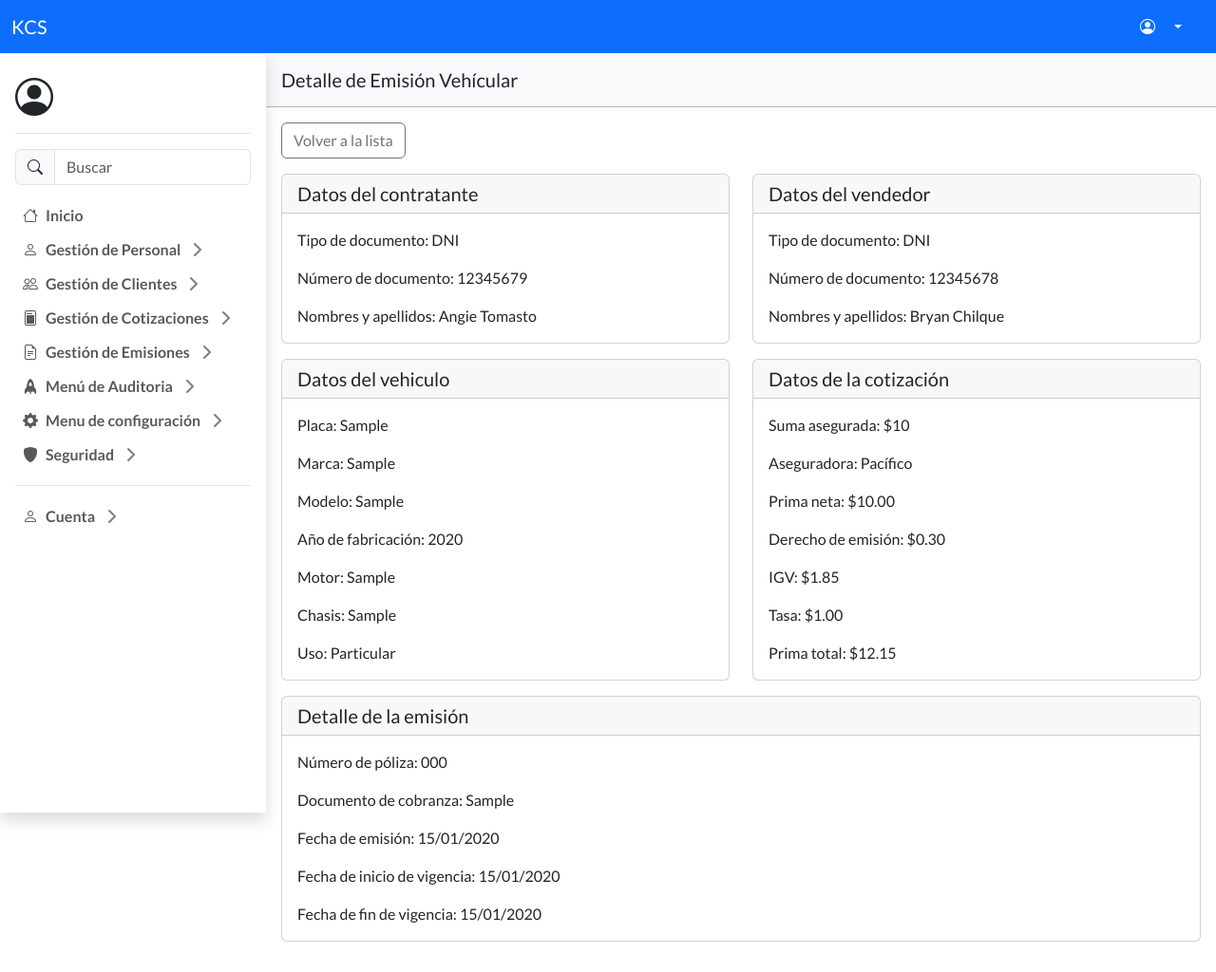
After one commit to bryan-chilque/university-degree-project, a Django app: page /web/1/issuance/insurance/vehicle/detail/1/ in a window 1280 px wide. The commit adds this page. Shown: the whole page at 95% size. Run offline with Django 4.2, Linux system fonts and the light colour scheme; data comes from the database, SQL or seed files in the repository; tables that the repository leaves empty hold one stand-in row (values such as "Sample post"); some libraries are stand-ins or nearby versions.

Commit message:
feat: edit and detail view with styles

```diff
--- a/rrggweb/templates/rrggweb/base.html
+++ b/rrggweb/templates/rrggweb/base.html
@@ -8,7 +8,7 @@
 
       {% endblock %}
     </title>
-    <link rel="icon" href="https://cdn.icon-icons.com/icons2/851/PNG/512/pikachu_icon-icons.com_67535.png" type="image/x-icon" />
+    <link rel="icon" href="https://kcs.pe/View/img/Icon/KCS-Icono.png" type="image/x-icon" />
     <link href="https://cdn.jsdelivr.net/npm/bootstrap@5.3.0/dist/css/bootstrap.min.css" rel="stylesheet" integrity="sha384-9ndCyUaIbzAi2FUVXJi0CjmCapSmO7SnpJef0486qhLnuZ2cdeRhO02iuK6FUUVM" crossorigin="anonymous" />
     <script src="https://cdn.jsdelivr.net/npm/bootstrap@5.3.0/dist/js/bootstrap.bundle.min.js" integrity="sha384-geWF76RCwLtnZ8qwWowPQNguL3RmwHVBC9FhGdlKrxdiJJigb/j/68SIy3Te4Bkz" crossorigin="anonymous"></script>
     <link rel="stylesheet" href="https://cdnjs.cloudflare.com/ajax/libs/apexcharts/3.41.0/apexcharts.min.css" integrity="sha512-5k2n0KtbytaKmxjJVf3we8oDR34XEaWP2pibUtul47dDvz+BGAhoktxn7SJRQCHNT5aJXlxzVd45BxMDlCgtcA==" crossorigin="anonymous" referrerpolicy="no-referrer" />
--- /dev/null
+++ b/rrggweb/templates/rrggweb/issuance/insurance/vehicle/detail_issuance.html
@@ -0,0 +1,88 @@
+{% extends 'rrggweb/dashboard.html' %} {% block title_section %}
+  Detalle de Emisión Vehícular
+{% endblock %}
+{% block content %}
+  <div class="row mb-3">
+    <div class="col-12">
+      <a href="{% url 'rrggweb:issuance:insurance:vehicle:list' view.kwargs.consultant_id %}" class="btn btn-outline-secondary">
+        <i class="fas fa-arrow-left"></i> Volver a la lista
+      </a>
+    </div>
+  </div>
+  <div class="row mb-3">
+    <div class="col-md-6">
+      <div class="card">
+        <div class="card-header">
+          <h5 class="card-title mb-0">Datos del contratante</h5>
+        </div>
+        <div class="card-body">
+          <p class="card-text">Tipo de documento: DNI</p>
+          <p class="card-text">Número de documento: {{ object.quotation_vehicle_premium.quotation_insurance_vehicle.vehicle.customer.document_number }}</p>
+          <p class="card-text">Nombres y apellidos: {{ object.quotation_vehicle_premium.quotation_insurance_vehicle.vehicle.customer }}</p>
+        </div>
+      </div>
+    </div>
+    <div class="col-md-6">
+      <div class="card">
+        <div class="card-header">
+          <h5 class="card-title mb-0">Datos del vendedor</h5>
+        </div>
+        <div class="card-body">
+          <p class="card-text">Tipo de documento: DNI</p>
+          <p class="card-text">Número de documento: {{ object.quotation_vehicle_premium.quotation_insurance_vehicle.consultant.document_number }}</p>
+          <p class="card-text">Nombres y apellidos: {{ object.quotation_vehicle_premium.quotation_insurance_vehicle.consultant }}</p>
+        </div>
+      </div>
+    </div>
+  </div>
+  <div class="row mb-3">
+    <div class="col-md-6">
+      <div class="card">
+        <div class="card-header">
+          <h5 class="card-title mb-0">Datos del vehiculo</h5>
+        </div>
+        <div class="card-body">
+          <p class="card-text">Placa: {{ object.quotation_vehicle_premium.quotation_insurance_vehicle.vehicle.plate }}</p>
+          <p class="card-text">Marca: {{ object.quotation_vehicle_premium.quotation_insurance_vehicle.vehicle.brand }}</p>
+          <p class="card-text">Modelo: {{ object.quotation_vehicle_premium.quotation_insurance_vehicle.vehicle.vehicle_model }}</p>
+          <p class="card-text">Año de fabricación: {{ object.quotation_vehicle_premium.quotation_insurance_vehicle.vehicle.fabrication_year }}</p>
+          <p class="card-text">Motor: {{ object.quotation_vehicle_premium.quotation_insurance_vehicle.vehicle.engine }}</p>
+          <p class="card-text">Chasis: {{ object.quotation_vehicle_premium.quotation_insurance_vehicle.vehicle.chassis }}</p>
+          <p class="card-text">Uso: {{ object.quotation_vehicle_premium.quotation_insurance_vehicle.vehicle.use_type }}</p>
+        </div>
+      </div>
+    </div>
+    <div class="col-md-6">
+      <div class="card">
+        <div class="card-header">
+          <h5 class="card-title mb-0">Datos de la cotización</h5>
+        </div>
+        <div class="card-body">
+          <p class="card-text">Suma asegurada: ${{ object.quotation_vehicle_premium.quotation_insurance_vehicle.insured_amount }}</p>
+          <p class="card-text">Aseguradora: {{ object.quotation_vehicle_premium.insurance_vehicle_ratio.insurance_vehicle }}</p>
+          <p class="card-text">Prima neta: ${{ object.quotation_vehicle_premium.amount }}</p>
+          <p class="card-text">Derecho de emisión: ${{ object.quotation_vehicle_premium.emission_right }}</p>
+          <p class="card-text">IGV: ${{ object.quotation_vehicle_premium.tax }}</p>
+          <p class="card-text">Tasa: ${{ object.quotation_vehicle_premium.rate }}</p>
+          <p class="card-text">Prima total: ${{ object.quotation_vehicle_premium.total }}</p>
+        </div>
+      </div>
+    </div>
+  </div>
+  <div class="row mb-3">
+    <div class="col-12">
+      <div class="card">
+        <div class="card-header">
+          <h5 class="card-title mb-0">Detalle de la emisión</h5>
+        </div>
+        <div class="card-body">
+          <p class="card-text">Número de póliza: {{ object.policy_number }}</p>
+          <p class="card-text">Documento de cobranza: {{ object.collection_document }}</p>
+          <p class="card-text">Fecha de emisión: {{ object.created|date:'d/m/Y' }}</p>
+          <p class="card-text">Fecha de inicio de vigencia: {{ object.start_date|date:'d/m/Y' }}</p>
+          <p class="card-text">Fecha de fin de vigencia: {{ object.end_date|date:'d/m/Y' }}</p>
+        </div>
+      </div>
+    </div>
+  </div>
+{% endblock %}
--- a/rrggweb/urls.py
+++ b/rrggweb/urls.py
@@ -83,6 +83,16 @@ issuance_insurance_vehicle_urlpatterns = (
             views.IssuanceInsuranceVehicleCreateIssuanceView.as_view(),
             name="create_issuance",
         ),
+        path(
+            "detail/<int:issuance_id>/",
+            views.IssuanceInsuranceVehicleDetailIssuanceView.as_view(),
+            name="detail",
+        ),
+        path(
+            "update/<int:issuance_id>/",
+            views.IssuanceInsuranceVehicleUpdateIssuanceView.as_view(),
+            name="update",
+        ),
     ],
     "vehicle",
 )
--- a/rrggweb/views.py
+++ b/rrggweb/views.py
@@ -532,3 +532,26 @@ class IssuanceInsuranceVehicleCreateIssuanceView(
                 "consultant_id": self.kwargs["consultant_id"],
             },
         )
+
+
+class IssuanceInsuranceVehicleUpdateIssuanceView(
+    rrgg_mixins.RrggBootstrapDisplayMixin, UpdateView
+):
+    template_name = "rrggweb/issuance/insurance/vehicle/update_issuance.html"
+    model = rrgg.models.IssuanceInsuranceVehicle
+    fields = ["policy_number", "collection_document", "start_date", "end_date"]
+    pk_url_kwarg = "issuance_id"
+
+    def get_success_url(self):
+        return urls.reverse(
+            "rrggweb:issuance:insurance:vehicle:list",
+            kwargs={
+                "consultant_id": self.kwargs["consultant_id"],
+            },
+        )
+
+
+class IssuanceInsuranceVehicleDetailIssuanceView(DetailView):
+    template_name = "rrggweb/issuance/insurance/vehicle/detail_issuance.html"
+    model = rrgg.models.IssuanceInsuranceVehicle
+    pk_url_kwarg = "issuance_id"
```
Also changed, not shown: rrgg/mixins.py (+9 -3 lines), rrggweb/templates/rrggweb/issuance/insurance/vehicle/create_issuance.html (+11 -3 lines), rrggweb/templates/rrggweb/issuance/insurance/vehicle/list.html (+13 -4 lines), rrggweb/templates/rrggweb/issuance/insurance/vehicle/update_issuance.html (added, +74 -0 lines), rrggweb/templates/rrggweb/quotation/insurance/vehicle/detail.html (+18 -15 lines), rrggweb/templates/rrggweb/quotation/insurance/vehicle/list.html (+5 -4 lines), rrggweb/static/web/img/kcs-logo.png (deleted), rrggweb/static/web/img/la-positiva-logo.jpg (deleted), rrggweb/static/web/img/mapfre-logo.jpg (deleted), rrggweb/static/web/img/pacifico-logo.jpg (deleted), rrggweb/static/web/img/qualitas-logo.png (deleted), rrggweb/static/web/img/rimac-logo.png (deleted), rrggweb/static/web/img/vehiculo-logo.jpg (deleted).
